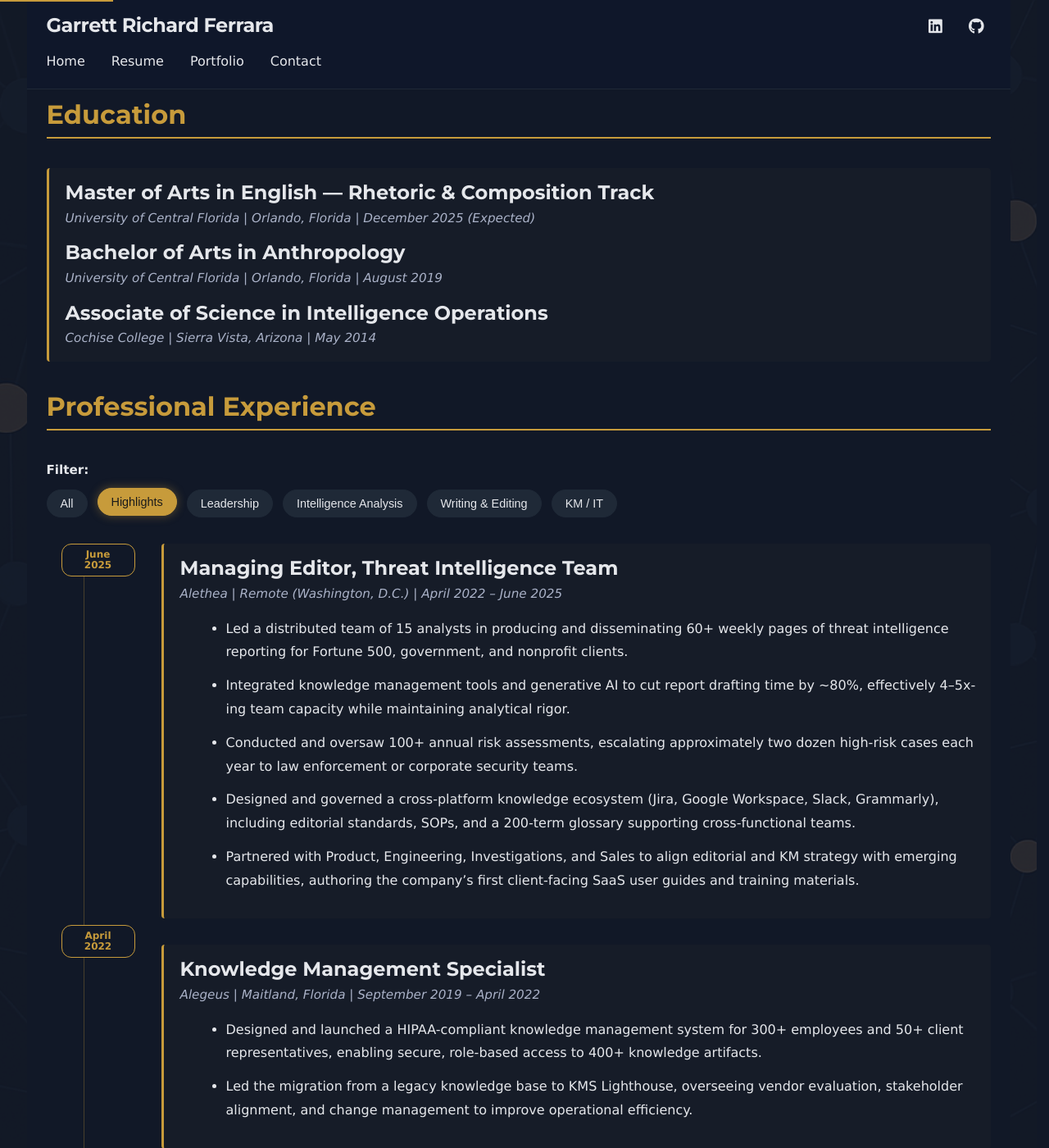
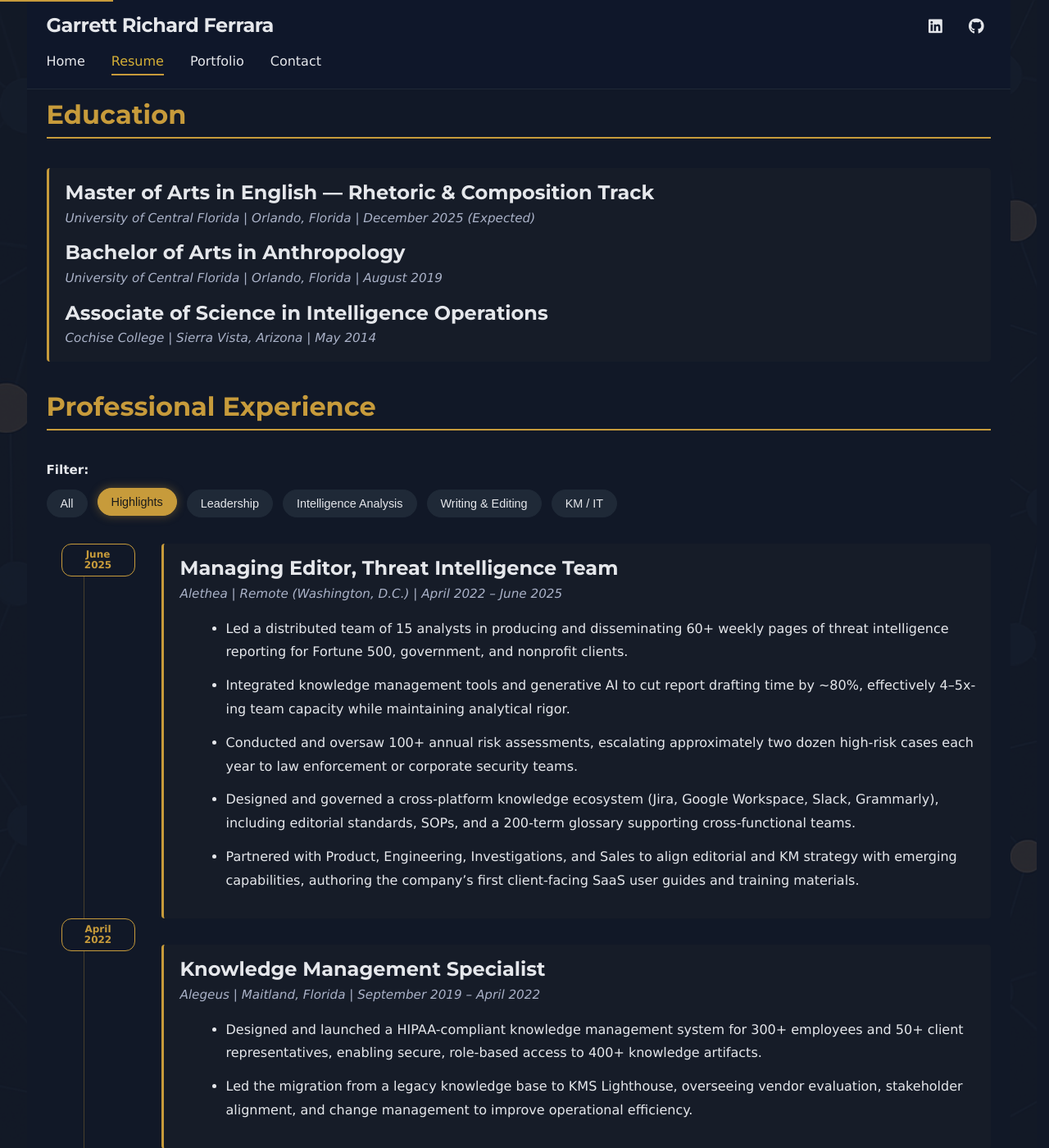
Before and after one commit to Garrett-Ferrara/garrett-ferrara.github.io, a Jekyll site: the page built from resume.md, in a window 1280 px wide and 1400 px high. Shown: the whole window at 82% size. Built offline with Jekyll 4.4.1, drawn with Linux system fonts in a browser that asks for light colours; some web fonts are replaced.

Commit message:
Add active page highlighting to navigation bar
- Add Liquid logic to detect current page and apply 'active' class
- Home highlighted on / page
- Resume highlighted on /resume/ page
- Portfolio highlighted on /portfolio/ and artifact pages
- Contact highlighted on /contact/ page
- Active links show gold color and underline (same as hover state)
- Portfolio check uses 'contains' to match any portfolio subpage

🤖 Generated with Claude Code

Co-Authored-By: Claude <noreply@anthropic.com>

```diff
--- a/_includes/nav.html
+++ b/_includes/nav.html
@@ -1,6 +1,6 @@
 <ul class="nav-list">
-  <li><a href="/" class="nav-link">Home</a></li>
-  <li><a href="/resume/" class="nav-link">Resume</a></li>
-  <li><a href="/portfolio/" class="nav-link">Portfolio</a></li>
-  <li><a href="/contact/" class="nav-link">Contact</a></li>
+  <li><a href="/" class="nav-link{% if page.url == '/' %} active{% endif %}">Home</a></li>
+  <li><a href="/resume/" class="nav-link{% if page.url == '/resume/' %} active{% endif %}">Resume</a></li>
+  <li><a href="/portfolio/" class="nav-link{% if page.url contains '/portfolio/' %} active{% endif %}">Portfolio</a></li>
+  <li><a href="/contact/" class="nav-link{% if page.url == '/contact/' %} active{% endif %}">Contact</a></li>
 </ul>
--- a/assets/site.css
+++ b/assets/site.css
@@ -319,6 +319,15 @@ select:focus-visible {
   width: 100%;            /* Expand underline to full link width */
 }
 
+/* Active page indicator - same styling as hover */
+.nav-link.active {
+  color: var(--link);     /* Gold color */
+}
+
+.nav-link.active::after {
+  width: 100%;            /* Full width underline */
+}
+
 /* Header buttons/actions container - holds theme toggle, etc */
 /* Header buttons/actions container - holds social links, etc */
 .header-actions {
@@ -1394,7 +1403,7 @@ strong {
 
 /* Center middle date badges between entries */
 .job-entry:not(:first-of-type) .job-date {
-  top: -1.5rem;
+  top: -2rem;
 }
 
 .date-month,
```
